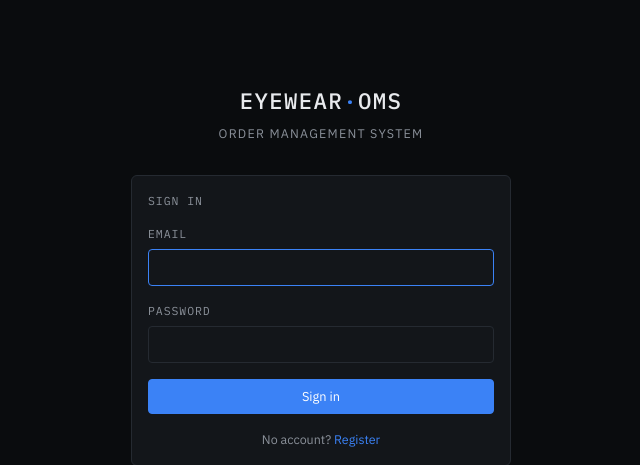
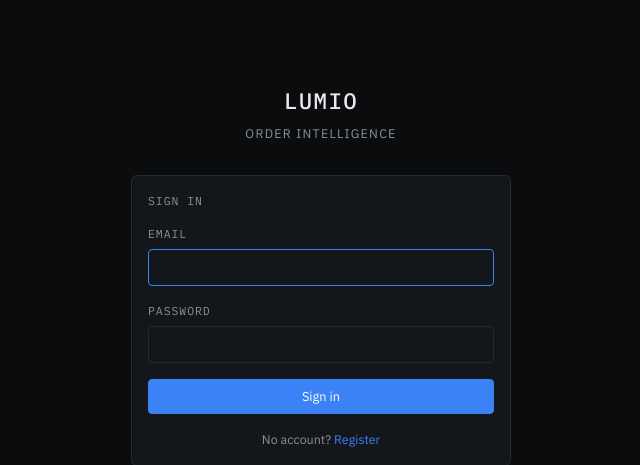
Before and after one commit to Unfairspecialist21/eyewear-oms, a Flask app: page /login in a window 1280 px wide. Shown: the top 465 px of the page, without its empty margins (319-959 px from the left). Run offline with Flask 3, Linux system fonts and the light colour scheme.

Commit message:
rebrand to Lumio

```diff
--- a/templates/base.html
+++ b/templates/base.html
@@ -3,7 +3,7 @@
 <head>
 <meta charset="UTF-8"/>
 <meta name="viewport" content="width=device-width,initial-scale=1.0"/>
-<title>OMS{% block title %}{% endblock %}</title>
+<title>Lumio{% block title %}{% endblock %}</title>
 <link rel="preconnect" href="https://fonts.googleapis.com"/>
 <link href="https://fonts.googleapis.com/css2?family=IBM+Plex+Mono:wght@400;500&family=IBM+Plex+Sans:wght@400;500;600&display=swap" rel="stylesheet"/>
 <style>
@@ -78,7 +78,7 @@
 {% if current_user.is_authenticated %}
 <div class="topbar">
   <div style="display:flex;align-items:center;gap:2.5rem">
-    <div class="brand">EYEWEAR<span class="brand-accent">·</span>OMS</div>
+    <div class="brand">LUMIO</div>
     <div class="nav">
       <a href="{{ url_for('dashboard') }}">Dashboard</a>
       <a href="{{ url_for('inventory') }}">Inventory</a>
--- a/templates/login.html
+++ b/templates/login.html
@@ -1,8 +1,8 @@
 {% extends "base.html" %}
 {% block content %}
 <div style="max-width:380px;margin:8vh auto;text-align:center">
-  <div style="font-family:var(--mono);font-size:1.4rem;font-weight:500;letter-spacing:0.06em;margin-bottom:0.4rem">EYEWEAR<span style="color:var(--accent)">·</span>OMS</div>
-  <div style="font-size:0.78rem;color:var(--text-dim);text-transform:uppercase;letter-spacing:0.1em;margin-bottom:2rem">Order Management System</div>
+  <div style="font-family:var(--mono);font-size:1.4rem;font-weight:500;letter-spacing:0.06em;margin-bottom:0.4rem">LUMIO</div>
+  <div style="font-size:0.78rem;color:var(--text-dim);text-transform:uppercase;letter-spacing:0.1em;margin-bottom:2rem">Order intelligence</div>
   <div class="card" style="text-align:left">
     <div style="font-family:var(--mono);font-size:0.72rem;text-transform:uppercase;letter-spacing:0.08em;color:var(--text-dim);margin-bottom:1rem">Sign in</div>
     <form method="POST">
--- a/templates/register.html
+++ b/templates/register.html
@@ -1,7 +1,7 @@
 {% extends "base.html" %}
 {% block content %}
 <div style="max-width:380px;margin:8vh auto;text-align:center">
-  <div style="font-family:var(--mono);font-size:1.4rem;font-weight:500;letter-spacing:0.06em;margin-bottom:0.4rem">EYEWEAR<span style="color:var(--accent)">·</span>OMS</div>
+  <div style="font-family:var(--mono);font-size:1.4rem;font-weight:500;letter-spacing:0.06em;margin-bottom:0.4rem">LUMIO</div>
   <div style="font-size:0.78rem;color:var(--text-dim);text-transform:uppercase;letter-spacing:0.1em;margin-bottom:2rem">Create account</div>
   <div class="card" style="text-align:left">
     <form method="POST">
```
